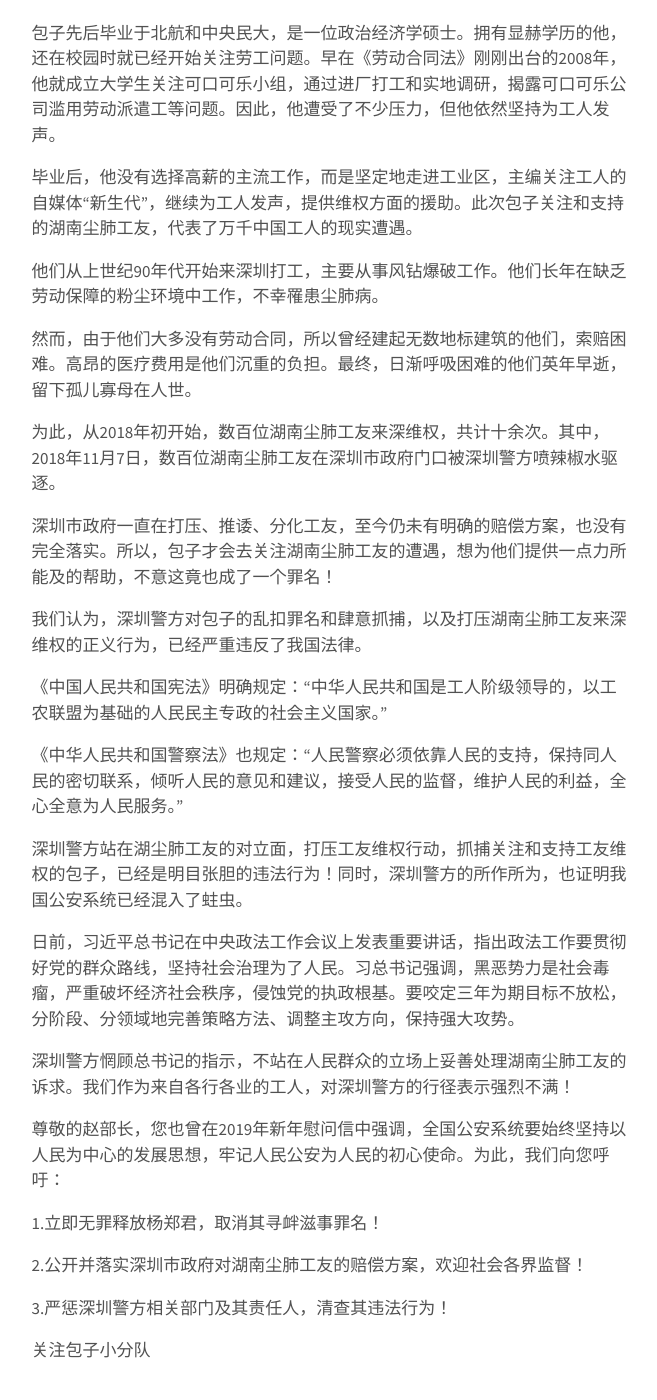
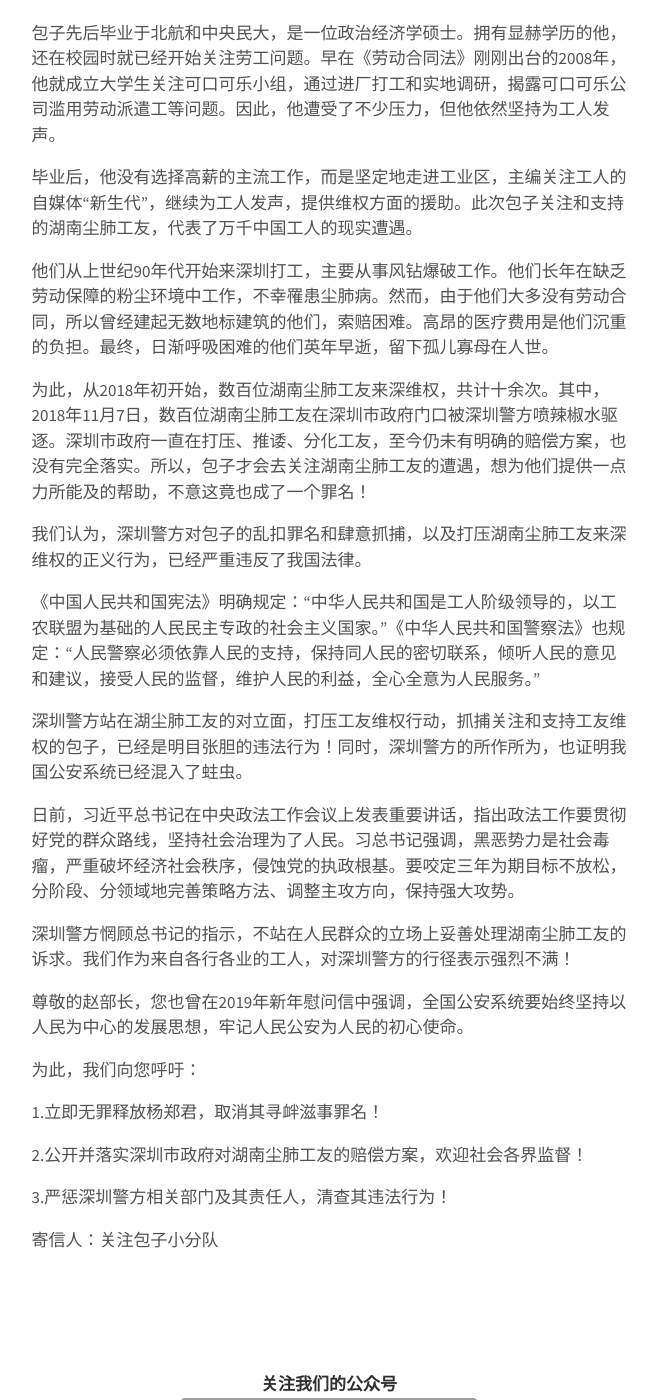
Before and after one commit to xsdai3/xsdai3.github.io, a Jekyll site: the page built from _posts/2019-01-12-致公安部长赵克志的公开信：抗议深圳警方非法抓捕杨郑君 支持湖南尘肺工友维权无罪.md, in a window 1280 px wide and 1400 px high, scrolled down 553 px. Shown: the whole window, without its empty margins (311-968 px from the left). Built offline with Jekyll 4.4.1, drawn with Linux system fonts in a browser that asks for light colours; our own code applies the rules of GitHub Pages for plain Markdown files; grey boxes are pictures that could not be loaded.

Commit message:
Update 2019-01-12-致公安部长赵克志的公开信：抗议深圳警方非法抓捕杨郑君 支持湖南尘肺工友维权无罪.md

```diff
--- a/_posts/2019-01-12-致公安部长赵克志的公开信：抗议深圳警方非法抓捕杨郑君 支持湖南尘肺工友维权无罪.md
+++ b/_posts/2019-01-12-致公安部长赵克志的公开信：抗议深圳警方非法抓捕杨郑君 支持湖南尘肺工友维权无罪.md
@@ -16,19 +16,13 @@ excerpt_separator: <!--more-->
 
 毕业后，他没有选择高薪的主流工作，而是坚定地走进工业区，主编关注工人的自媒体“新生代”，继续为工人发声，提供维权方面的援助。此次包子关注和支持的湖南尘肺工友，代表了万千中国工人的现实遭遇。
 
-他们从上世纪90年代开始来深圳打工，主要从事风钻爆破工作。他们长年在缺乏劳动保障的粉尘环境中工作，不幸罹患尘肺病。
+他们从上世纪90年代开始来深圳打工，主要从事风钻爆破工作。他们长年在缺乏劳动保障的粉尘环境中工作，不幸罹患尘肺病。然而，由于他们大多没有劳动合同，所以曾经建起无数地标建筑的他们，索赔困难。高昂的医疗费用是他们沉重的负担。最终，日渐呼吸困难的他们英年早逝，留下孤儿寡母在人世。
 
-然而，由于他们大多没有劳动合同，所以曾经建起无数地标建筑的他们，索赔困难。高昂的医疗费用是他们沉重的负担。最终，日渐呼吸困难的他们英年早逝，留下孤儿寡母在人世。
-
-为此，从2018年初开始，数百位湖南尘肺工友来深维权，共计十余次。其中，2018年11月7日，数百位湖南尘肺工友在深圳市政府门口被深圳警方喷辣椒水驱逐。
-
-深圳市政府一直在打压、推诿、分化工友，至今仍未有明确的赔偿方案，也没有完全落实。所以，包子才会去关注湖南尘肺工友的遭遇，想为他们提供一点力所能及的帮助，不意这竟也成了一个罪名！
+为此，从2018年初开始，数百位湖南尘肺工友来深维权，共计十余次。其中，2018年11月7日，数百位湖南尘肺工友在深圳市政府门口被深圳警方喷辣椒水驱逐。深圳市政府一直在打压、推诿、分化工友，至今仍未有明确的赔偿方案，也没有完全落实。所以，包子才会去关注湖南尘肺工友的遭遇，想为他们提供一点力所能及的帮助，不意这竟也成了一个罪名！
 
 我们认为，深圳警方对包子的乱扣罪名和肆意抓捕，以及打压湖南尘肺工友来深维权的正义行为，已经严重违反了我国法律。
 
-《中国人民共和国宪法》明确规定：“中华人民共和国是工人阶级领导的，以工农联盟为基础的人民民主专政的社会主义国家。”
-
-《中华人民共和国警察法》也规定：“人民警察必须依靠人民的支持，保持同人民的密切联系，倾听人民的意见和建议，接受人民的监督，维护人民的利益，全心全意为人民服务。”
+《中国人民共和国宪法》明确规定：“中华人民共和国是工人阶级领导的，以工农联盟为基础的人民民主专政的社会主义国家。”《中华人民共和国警察法》也规定：“人民警察必须依靠人民的支持，保持同人民的密切联系，倾听人民的意见和建议，接受人民的监督，维护人民的利益，全心全意为人民服务。”
 
 深圳警方站在湖尘肺工友的对立面，打压工友维权行动，抓捕关注和支持工友维权的包子，已经是明目张胆的违法行为！同时，深圳警方的所作所为，也证明我国公安系统已经混入了蛀虫。
 
@@ -36,7 +30,9 @@ excerpt_separator: <!--more-->
 
 深圳警方惘顾总书记的指示，不站在人民群众的立场上妥善处理湖南尘肺工友的诉求。我们作为来自各行各业的工人，对深圳警方的行径表示强烈不满！
 
-尊敬的赵部长，您也曾在2019年新年慰问信中强调，全国公安系统要始终坚持以人民为中心的发展思想，牢记人民公安为人民的初心使命。为此，我们向您呼吁：
+尊敬的赵部长，您也曾在2019年新年慰问信中强调，全国公安系统要始终坚持以人民为中心的发展思想，牢记人民公安为人民的初心使命。
+
+为此，我们向您呼吁：
 
 1.立即无罪释放杨郑君，取消其寻衅滋事罪名！
 
@@ -44,4 +40,4 @@ excerpt_separator: <!--more-->
 
 3.严惩深圳警方相关部门及其责任人，清查其违法行为！
 
-关注包子小分队
+寄信人：关注包子小分队
```
